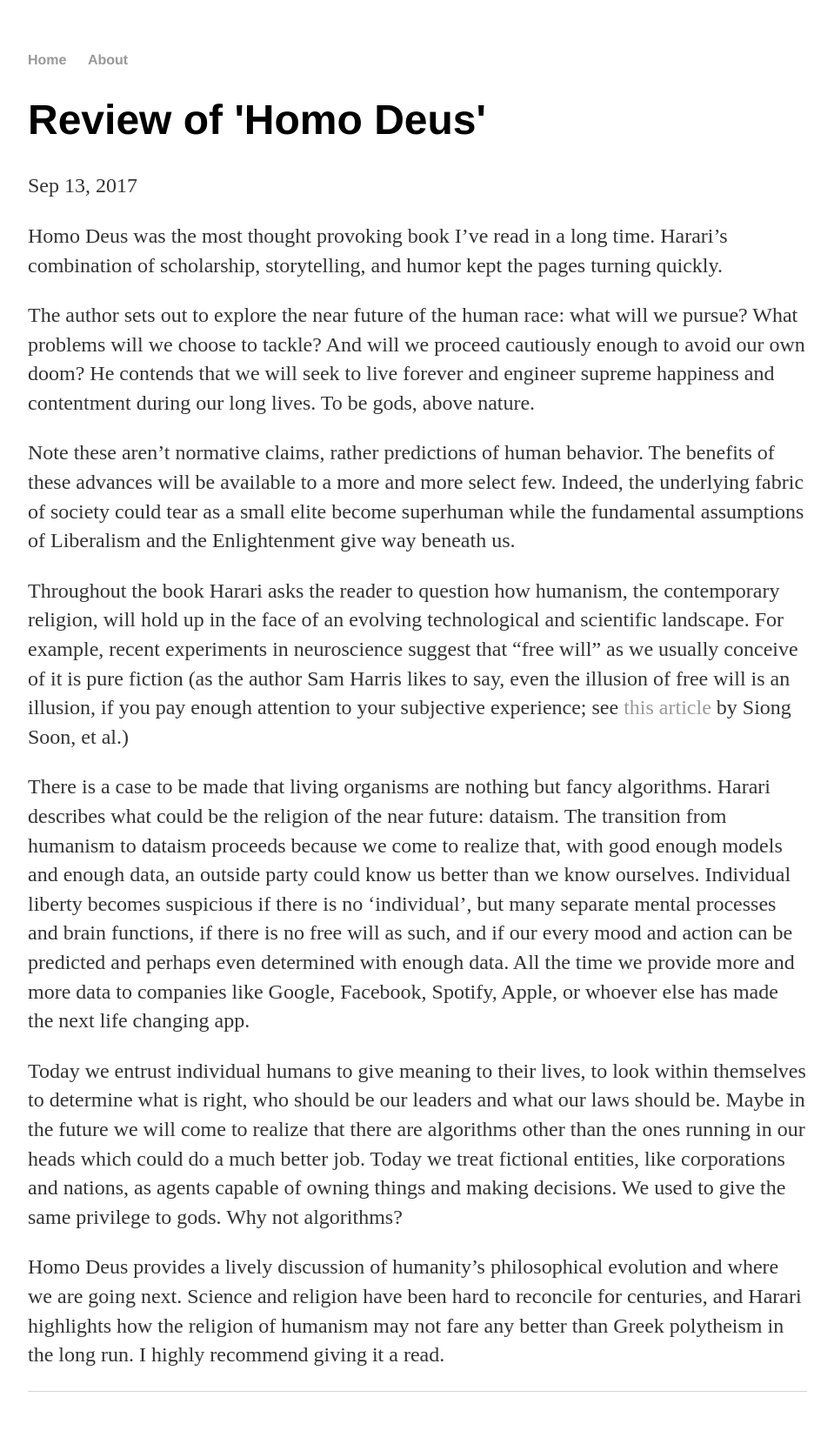
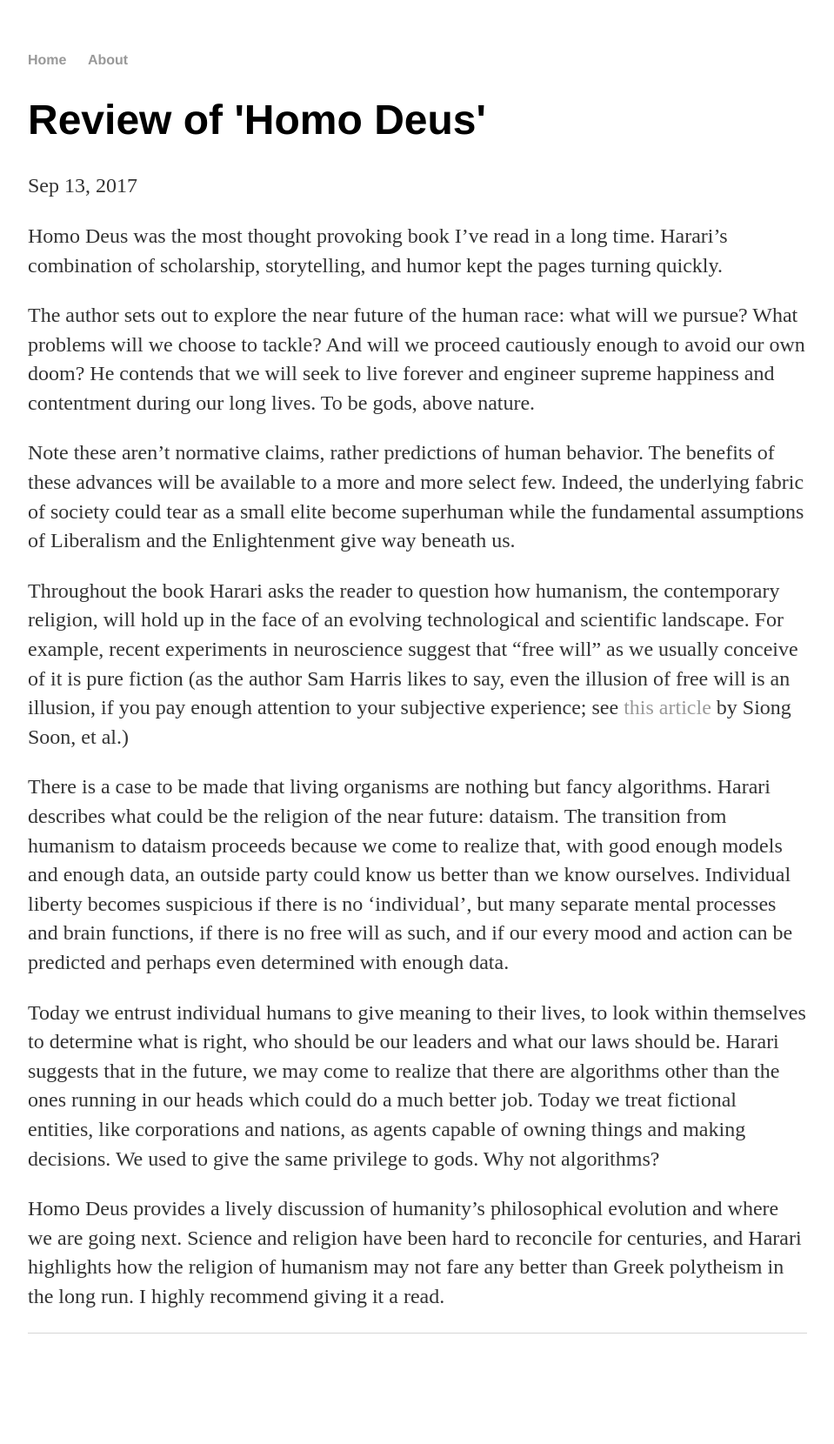
Before and after one commit to sziegler11-zz/sziegler11.github.io, a Jekyll site: the page built from _posts/2017-09-13-homo-deus.markdown, in a window 1280 px wide. Shown: the whole page at 87% size, without its empty margins (160-1119 px from the left). Built offline with Jekyll 4.4.1, drawn with Linux system fonts in a browser that asks for light colours; after the commit the page ends 1593 px from its top, so only the background shows below that.

Commit message:
post edits

```diff
--- a/_posts/2017-09-13-homo-deus.markdown
+++ b/_posts/2017-09-13-homo-deus.markdown
@@ -12,8 +12,8 @@
 
 Throughout the book Harari asks the reader to question how humanism, the contemporary religion, will hold up in the face of an evolving technological and scientific landscape. For example, recent experiments in neuroscience suggest that "free will" as we usually conceive of it is pure fiction (as the author Sam Harris likes to say, even the illusion of free will is an illusion, if you pay enough attention to your subjective experience; see [this article](http://www.rifters.com/real/articles/NatureNeuroScience_Soon_et_al.pdf) by Siong Soon, et al.)
 
-There is a case to be made that living organisms are nothing but fancy algorithms. Harari describes what could be the religion of the near future: dataism. The transition from humanism to dataism proceeds because we come to realize that, with good enough models and enough data, an outside party could know us better than we know ourselves. Individual liberty becomes suspicious if there is no 'individual', but many separate mental processes and brain functions, if there is no free will as such, and if our every mood and action can be predicted and perhaps even determined with enough data. All the time we provide more and more data to companies like Google, Facebook, Spotify, Apple, or whoever else has made the next life changing app.
+There is a case to be made that living organisms are nothing but fancy algorithms. Harari describes what could be the religion of the near future: dataism. The transition from humanism to dataism proceeds because we come to realize that, with good enough models and enough data, an outside party could know us better than we know ourselves. Individual liberty becomes suspicious if there is no 'individual', but many separate mental processes and brain functions, if there is no free will as such, and if our every mood and action can be predicted and perhaps even determined with enough data.
 
-Today we entrust individual humans to give meaning to their lives, to look within themselves to determine what is right, who should be our leaders and what our laws should be. Maybe in the future we will come to realize that there are algorithms other than the ones running in our heads which could do a much better job. Today we treat fictional entities, like corporations and nations, as agents capable of owning things and making decisions. We used to give the same privilege to gods. Why not algorithms?
+Today we entrust individual humans to give meaning to their lives, to look within themselves to determine what is right, who should be our leaders and what our laws should be. Harari suggests that in the future, we may come to realize that there are algorithms other than the ones running in our heads which could do a much better job. Today we treat fictional entities, like corporations and nations, as agents capable of owning things and making decisions. We used to give the same privilege to gods. Why not algorithms?
 
 Homo Deus provides a lively discussion of humanity's philosophical evolution and where we are going next. Science and religion have been hard to reconcile for centuries, and Harari highlights how the religion of humanism may not fare any better than Greek polytheism in the long run. I highly recommend giving it a read.
```
